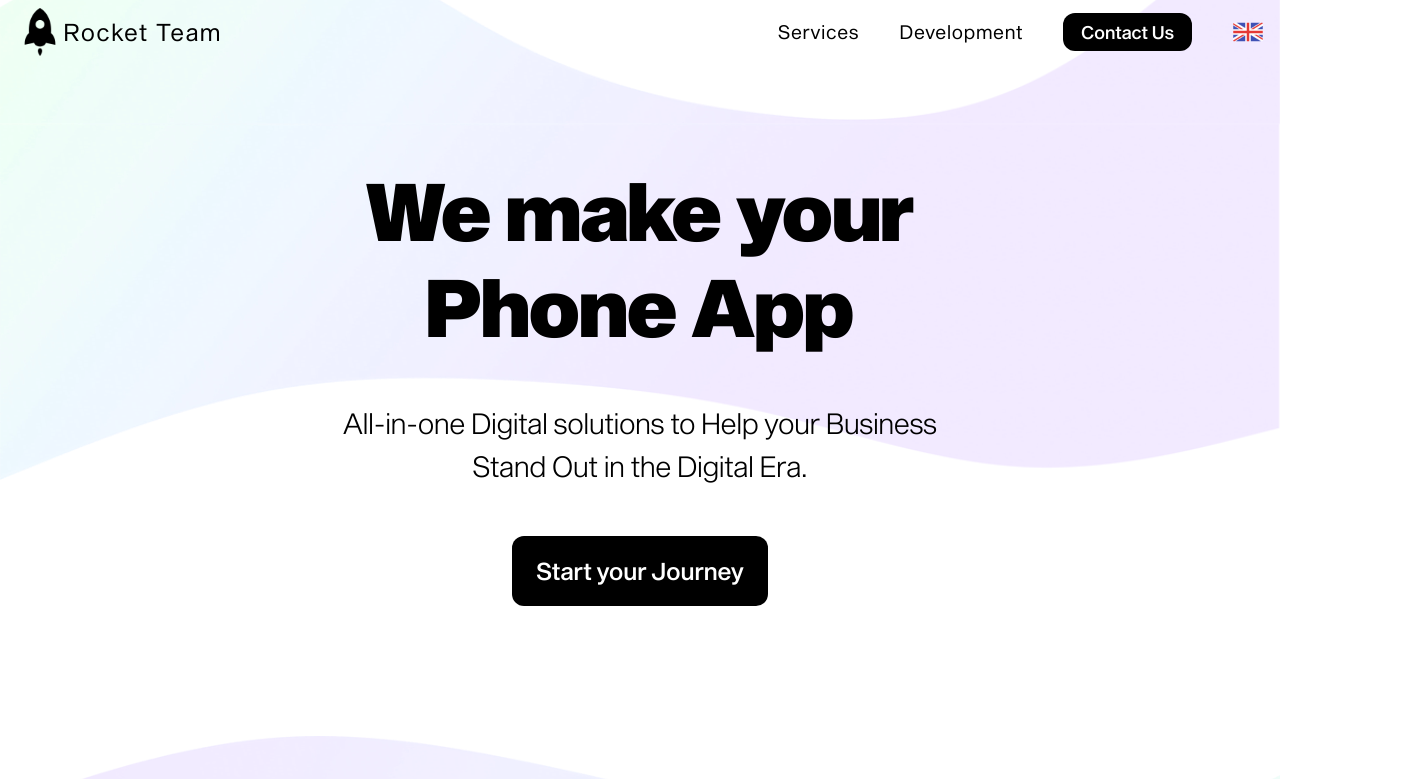
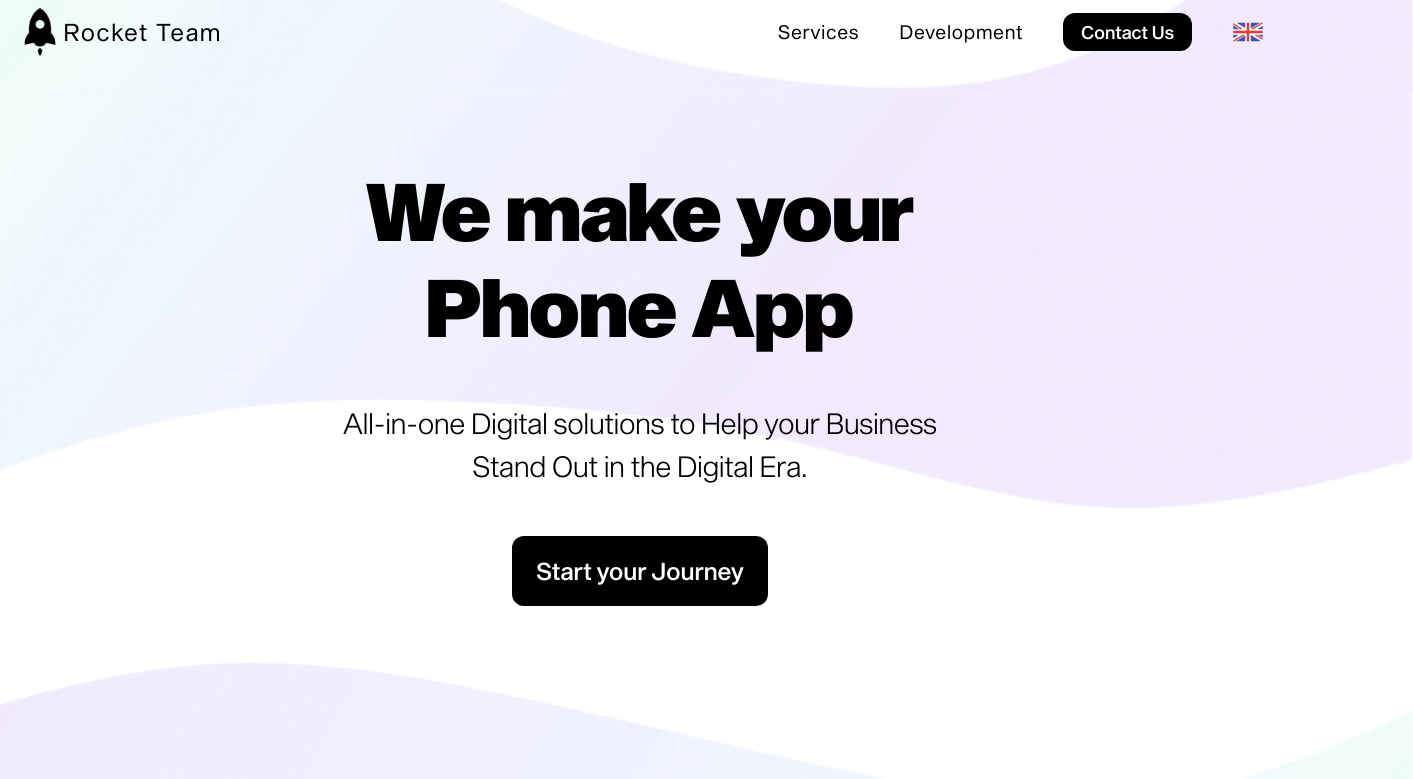
Before and after one commit to CodeOnBoat/rocketteam, a React (Create React App) app: page / in a window 1280 px wide. Shown: the top 779 px of the page, 1413 px wide, since content can reach past the window. Built offline with nearby package versions, Linux system fonts and the light colour scheme; no server answers.

Commit message:
fixed waves

```diff
--- a/src/index.css
+++ b/src/index.css
@@ -131,8 +131,7 @@ body {
 }
 
 .wave {
-  animation: wave 30s infinite;
-  animation: colorRotate 20s infinite;
+  animation: wave 30s infinite, colorRotate 20s infinite;
 }
 
 .colorRotate {
```
